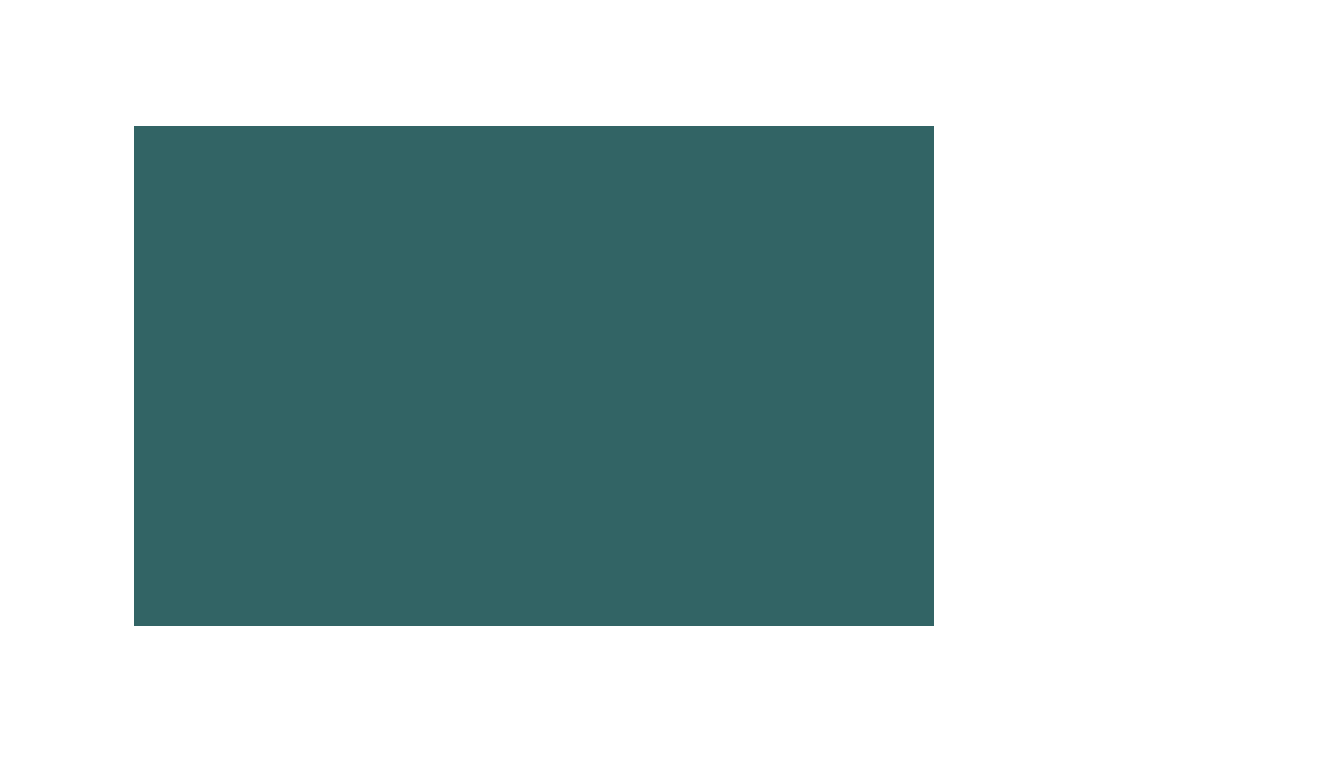
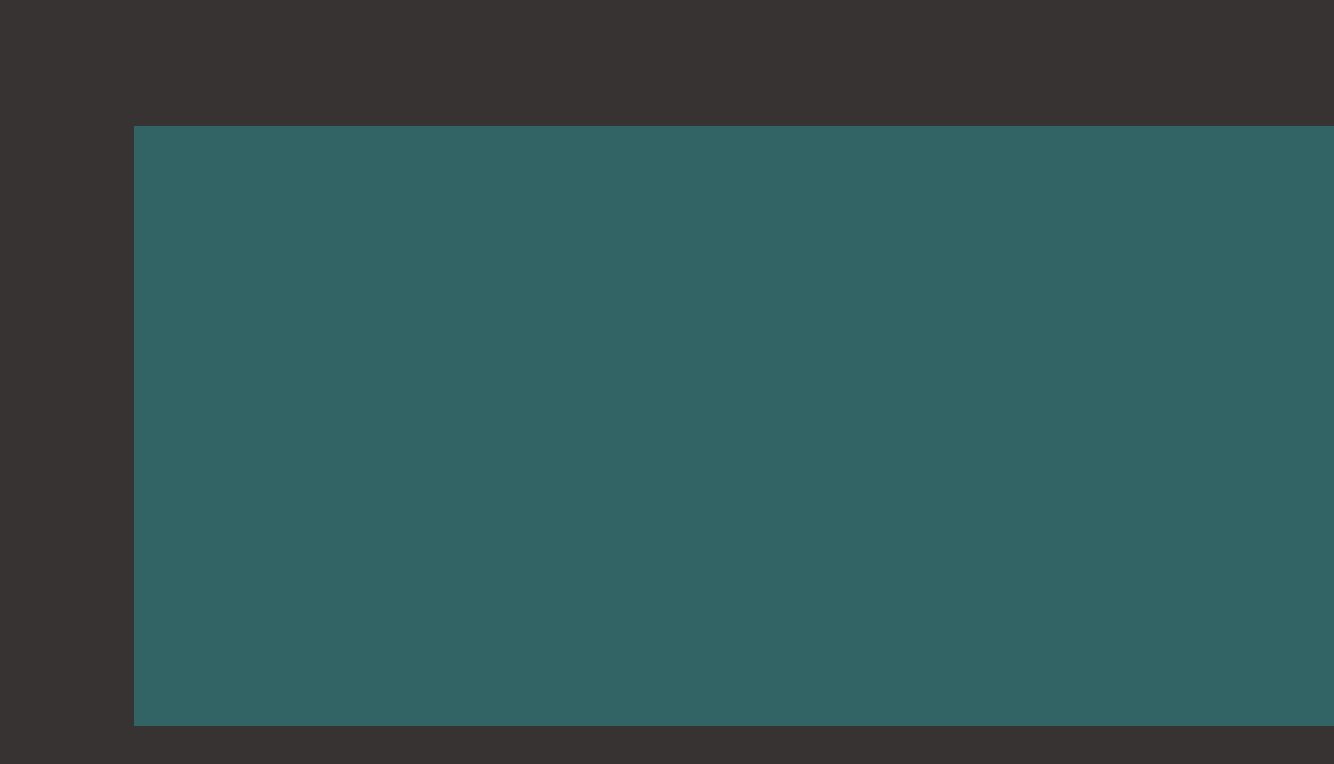
Before and after one commit to jesusaparicio1/PIEDRA-SPOK, a plain HTML site: page index.html in a window 1280 px wide. Shown: the whole page, 1334 px wide, since content can reach past the window. Drawn offline with Linux system fonts and the light colour scheme.

Commit message:
cambios css

```diff
--- a/css.css
+++ b/css.css
@@ -1,7 +1,11 @@
+*{
+    background-color: rgb(56, 51, 51);
+}
 .contenedor{
     display: relative;
-    height: 500px;
-    width: 800px;
+    height: 600px;
+    width: 1200px;
     background-color: rgb(50, 100, 101);
     margin: 10%;
+    margin-bottom: 10%;
 }
```
